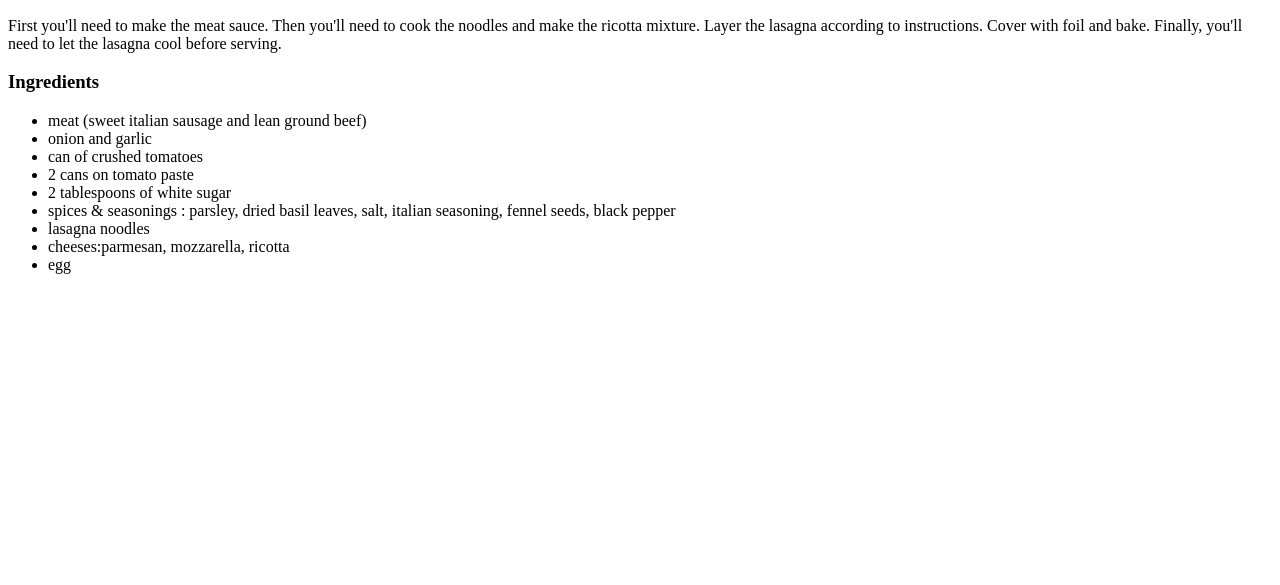
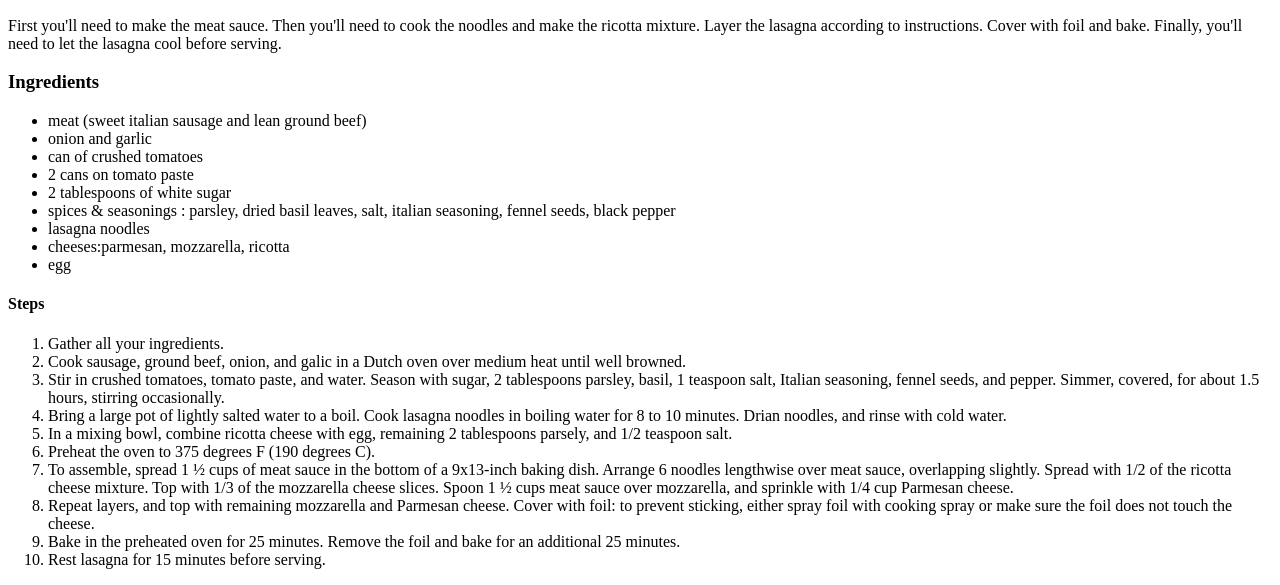
Before and after one commit to jdoolittle22/odin-recipes, a plain HTML site: page recipes/lasagna.html in a window 1280 px wide. Shown: the part 434-1019 px from the top of the page. Before the commit the page ends 800 px from the top, so only its background shows below. Drawn offline with Linux system fonts and the light colour scheme.

Commit message:
Add recipes/lasagna.html

```diff
--- a/recipes/lasagna.html
+++ b/recipes/lasagna.html
@@ -23,7 +23,22 @@
                 <li>cheeses:parmesan, mozzarella, ricotta</li>
                 <li>egg</li>
 
+            </ul>
+            <h4>Steps</h4>
+            <ol>
+                <li>Gather all your ingredients.</li>
+                <li>Cook sausage, ground beef, onion, and galic in a Dutch oven over medium heat until well browned.</li>
+                <li>Stir in crushed tomatoes, tomato paste, and water. Season with sugar, 2 tablespoons parsley, basil, 1 teaspoon salt, Italian seasoning, fennel seeds, and pepper. Simmer, covered, for about 1.5 hours, stirring occasionally.</li>
+                <li>Bring a large pot of lightly salted water to a boil. Cook lasagna noodles in boiling water for 8 to 10 minutes. Drian noodles, and rinse with cold water.</li>
+                <li>In a mixing bowl, combine ricotta cheese with egg, remaining 2 tablespoons parsely, and 1/2 teaspoon salt.</li>
+                <li>Preheat the oven to 375 degrees F (190 degrees C).</li>
+                <li>To assemble, spread 1 ½ cups of meat sauce in the bottom of a 9x13-inch baking dish. Arrange 6 noodles lengthwise over meat sauce, overlapping slightly. Spread with 1/2 of the ricotta cheese mixture. Top with 1/3 of the mozzarella cheese slices. Spoon 1 ½ cups meat sauce over mozzarella, and sprinkle with 1/4 cup Parmesan cheese.</li>
+                <li>Repeat layers, and top with remaining mozzarella and Parmesan cheese. Cover with foil: to prevent sticking, either spray foil with cooking spray or make sure the foil does not touch the cheese.</li>
+                <li>Bake in the preheated oven for 25 minutes. Remove the foil and bake for an additional 25 minutes.</li>
+                <li>Rest lasagna for 15 minutes before serving.</li>
 
-            </ul>
+
+
+            </ol>
     </body>
 </html>
```
